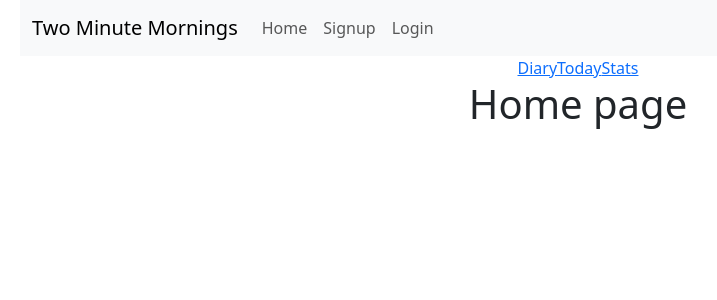
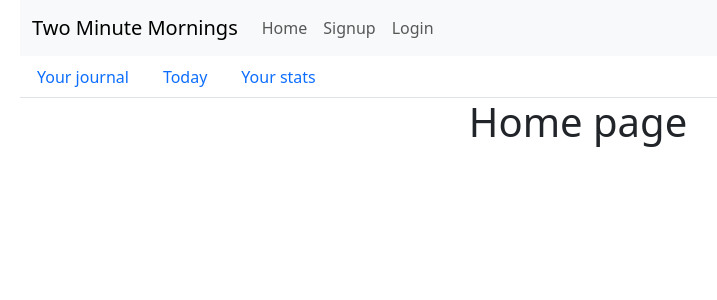
Before and after one commit to giulia-colombo/two-minute-mornings, a React (Create React App) app in the folder client/: page / in a window 1280 px wide. Shown: the top 300 px of the page, without its empty margins (62-779 px from the left). Built offline with nearby package versions, Linux system fonts and the light colour scheme; no server answers.

Commit message:
feat(sidebar): implement Bootstrap for Sidebar

```diff
--- a/client/src/components/Sidebar/Sidebar.jsx
+++ b/client/src/components/Sidebar/Sidebar.jsx
@@ -1,13 +1,20 @@
-import { Link } from "react-router-dom";
+import Nav from 'react-bootstrap/Nav';
 
 const Sidebar = () => {
-    return (
-        <div>
-            <Link to="/diary">Diary</Link>
-            <Link to="/today">Today</Link>
-            <Link to="/stats">Stats</Link>
-        </div>
-    );
-}
+  return (
+    <Nav variant="tabs">
+      <Nav.Item>
+        <Nav.Link href="/diary">Your journal</Nav.Link>
+      </Nav.Item>
+
+      <Nav.Item>
+        <Nav.Link href="/today">Today</Nav.Link>
+      </Nav.Item>
+      <Nav.Item>
+        <Nav.Link href="/stats">Your stats</Nav.Link>
+      </Nav.Item>
+    </Nav>
+  );
+};
 
 export default Sidebar;
```
